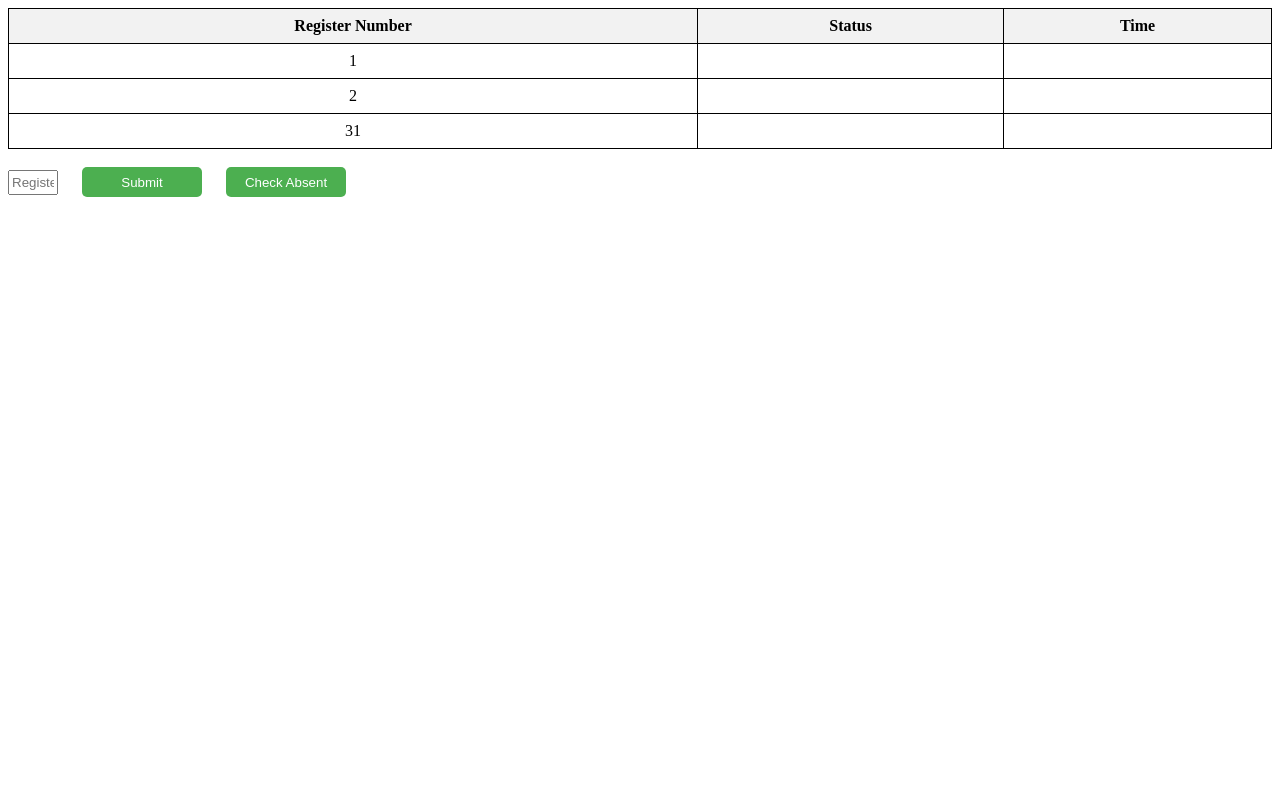
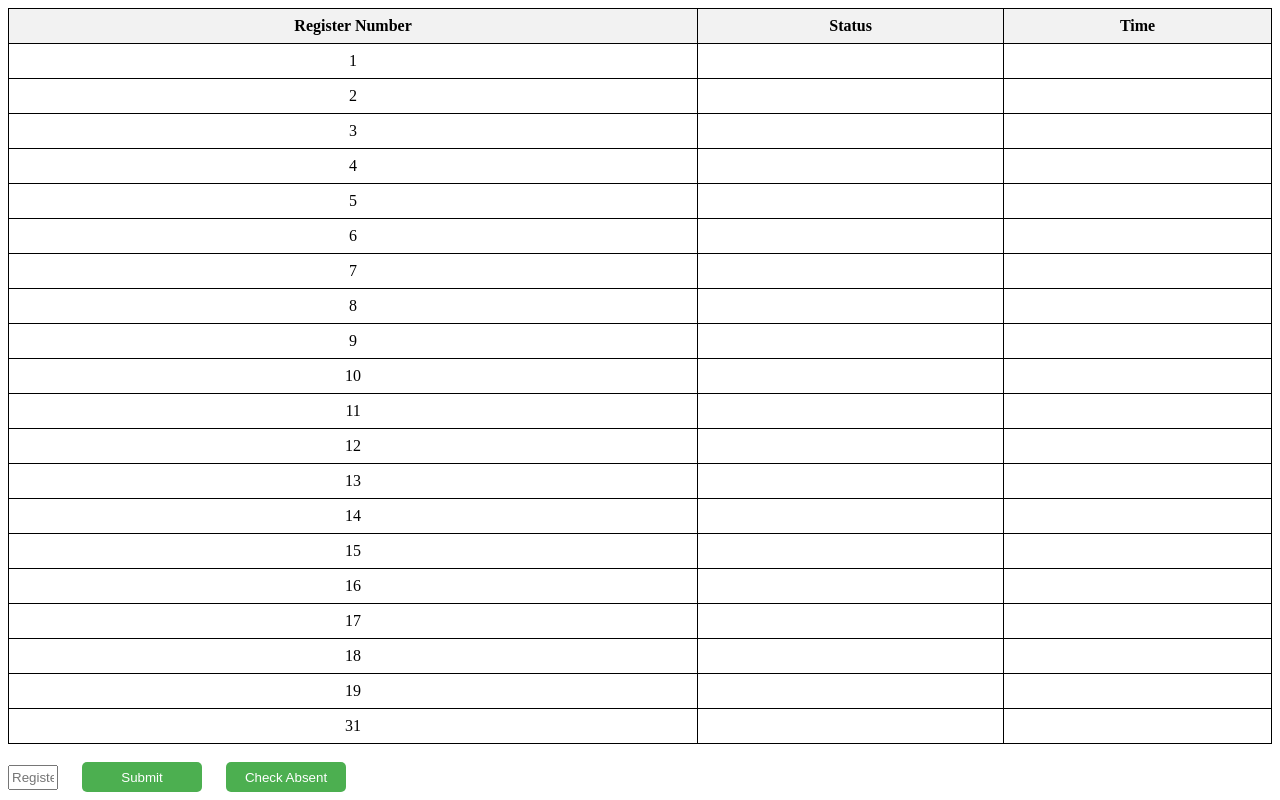
Before and after one commit to pw-hxss/attendance, a plain HTML site: page index.html in a window 1280 px wide. Drawn offline with Linux system fonts and the light colour scheme.

Commit message:
Update index.html

```diff
--- a/index.html
+++ b/index.html
@@ -52,11 +52,97 @@
         <td id="status1"></td>
         <td id="time1"></td>
       </tr>
-      <tr>
+<tr>
         <td>2</td>
         <td id="status2"></td>
         <td id="time2"></td>
       </tr>
+<tr>
+        <td>3</td>
+        <td id="status3"></td>
+        <td id="time3"></td>
+      </tr>
+<tr>
+        <td>4</td>
+        <td id="status4"></td>
+        <td id="time4"></td>
+      </tr>
+<tr>
+        <td>5</td>
+        <td id="status5"></td>
+        <td id="time5"></td>
+      </tr>
+<tr>
+        <td>6</td>
+        <td id="status6"></td>
+        <td id="time6"></td>
+      </tr>
+<tr>
+        <td>7</td>
+        <td id="status7"></td>
+        <td id="time7"></td>
+      </tr>
+<tr>
+        <td>8</td>
+        <td id="status8"></td>
+        <td id="time8"></td>
+      </tr>
+<tr>
+        <td>9</td>
+        <td id="status9"></td>
+        <td id="time9"></td>
+      </tr>
+<tr>
+        <td>10</td>
+        <td id="status10"></td>
+        <td id="time10"></td>
+      </tr>
+<tr>
+        <td>11</td>
+        <td id="status11"></td>
+        <td id="time11"></td>
+      </tr>
+<tr>
+        <td>12</td>
+        <td id="status12"></td>
+        <td id="time12"></td>
+      </tr>
+<tr>
+        <td>13</td>
+        <td id="status13"></td>
+        <td id="time13"></td>
+      </tr>
+<tr>
+        <td>14</td>
+        <td id="status14"></td>
+        <td id="time14"></td>
+      </tr>
+<tr>
+        <td>15</td>
+        <td id="status15"></td>
+        <td id="time15"></td>
+      </tr>
+<tr>
+        <td>16</td>
+        <td id="status16"></td>
+        <td id="time16"></td>
+      </tr>
+<tr>
+        <td>17</td>
+        <td id="status17"></td>
+        <td id="time17"></td>
+      </tr>
+<tr>
+        <td>18</td>
+        <td id="status18"></td>
+        <td id="time18"></td>
+      </tr>
+<tr>
+        <td>19</td>
+        <td id="status19"></td>
+        <td id="time19"></td>
+      </tr>
+
       <!-- Add the rest of the table bars -->
       <!-- ... -->
       <tr>
```
